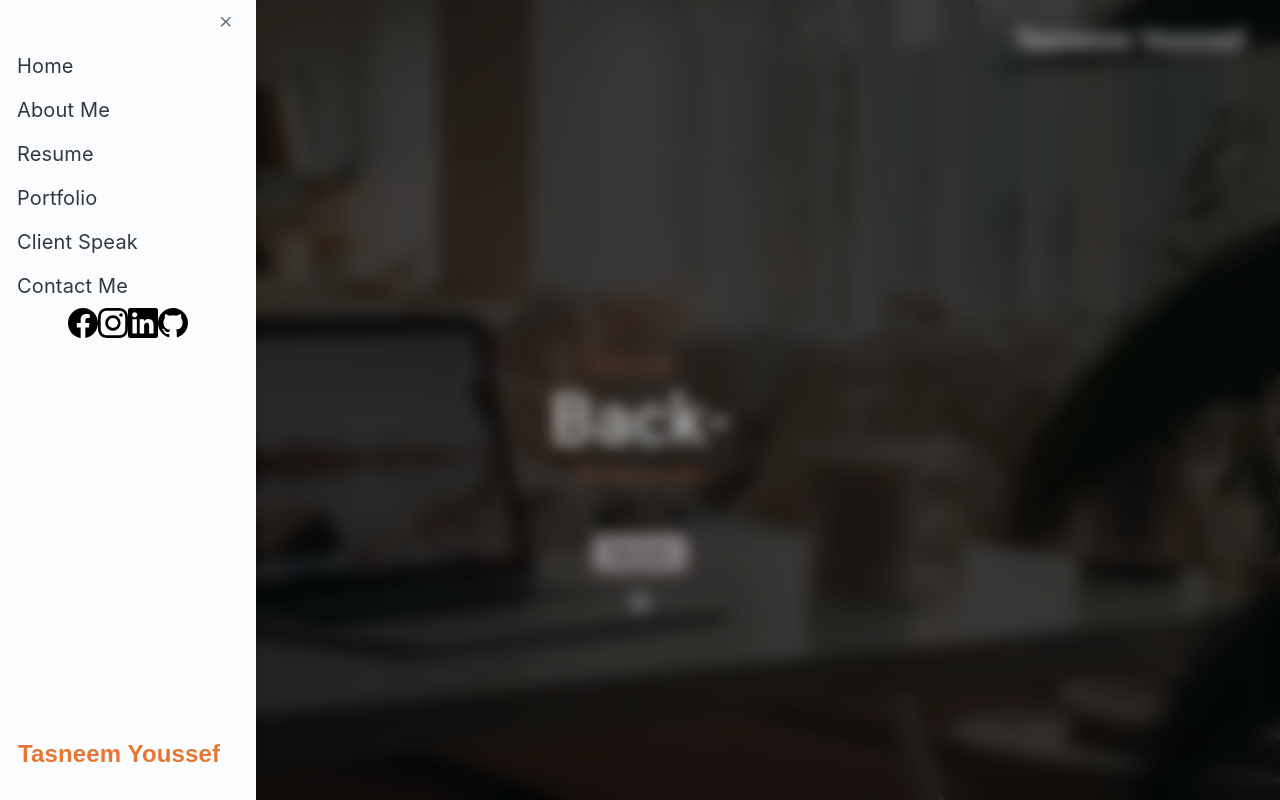
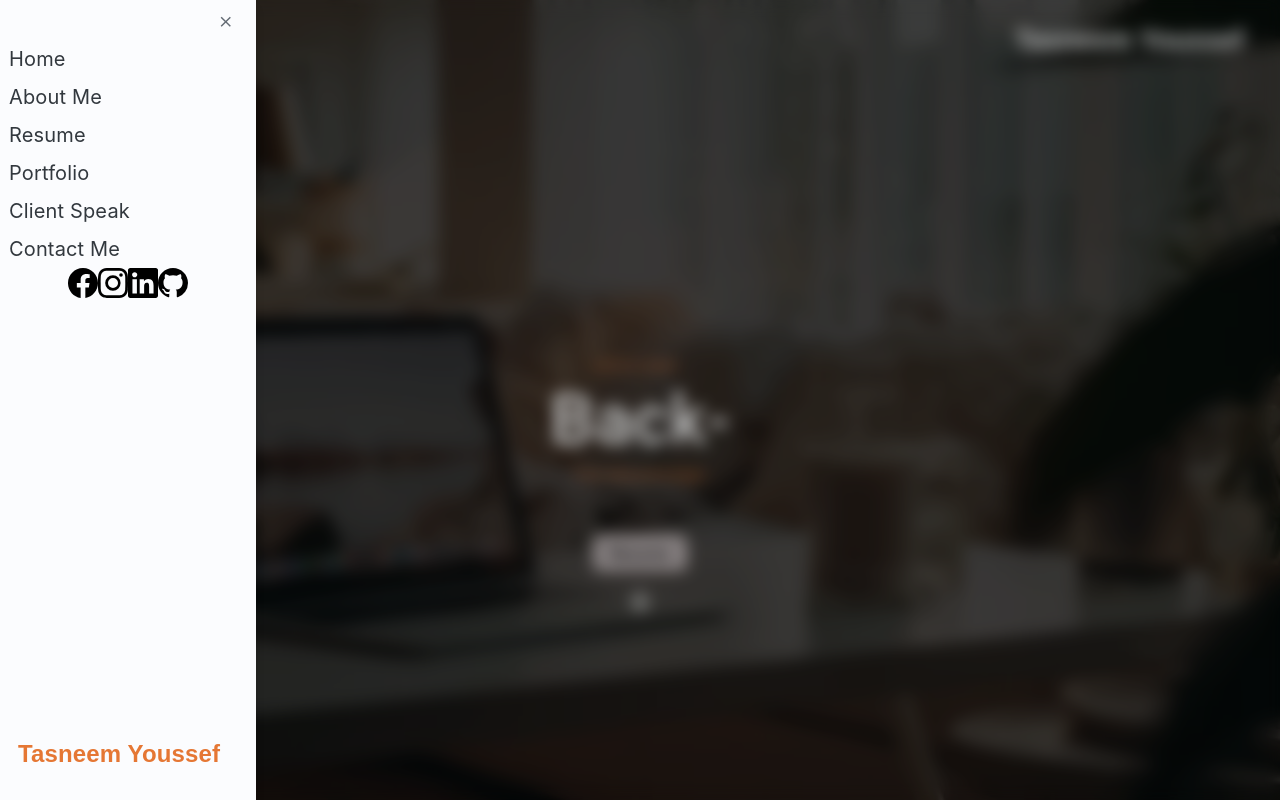
Before and after one commit to Nemo97-76/portfolio-v1, a React (Create React App) app: page / in a window 1280 px wide. Both pictures are taken after a click on the button 30 px from the left and 40 px from the top of the page. Shown: the top 800 px of the page. Built offline with nearby package versions, Linux system fonts and the light colour scheme.

Commit message:
Update menu.Button.js

```diff
--- a/src/components/menu.Button.js
+++ b/src/components/menu.Button.js
@@ -34,7 +34,7 @@ export default function MenuButton() {
           <ModalClose id="close-icon" sx={{ position: 'initial' }} />
         </Box>
         <List
-          size="lg"
+          size="sm"
           component="nav"
           sx={{
             flex: 'none',
```
